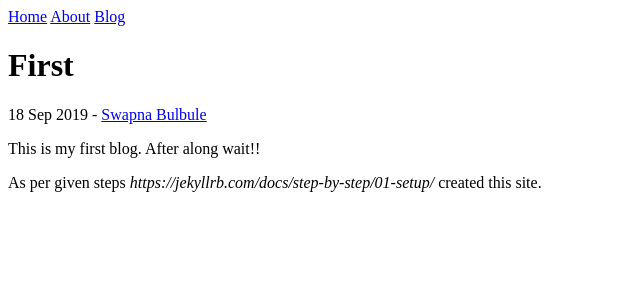
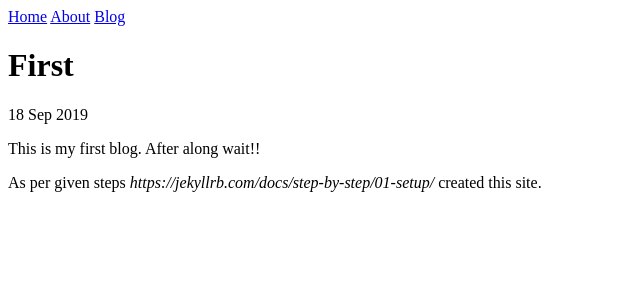
Before and after one commit to swapnabulbule/swapnabulbule.gihub.io, a Jekyll site: the page built from _posts/2019-09-18-first.md, in a window 1280 px wide. Shown: the top 300 px of the page, without its empty margins (0-640 px from the left). Built offline with Jekyll 4.4.1, drawn with Linux system fonts in a browser that asks for light colours; part of the change alters nothing that is shown.

Commit message:
- Modified config file as live site was not updated

```diff
--- a/_config.yml
+++ b/_config.yml
@@ -1,23 +1,16 @@
-collections:
-      authors:
-              output: true
-defaults:
-      - scope:
-          path: ""
-          type: "authors"
-          values:
-          layout: "author"
-      - scope:
-          path: ""
-          type: "posts"
-          values:
-          layout: "post"
-      - scope:
-          path: ""
-          values:
-          layout: "default"
+# Site Settings
+title: Start Jekyll
+email: swapnabulbule@gmail.com
+description: >
+ A guide to getting started with Jekyll.
+baseurl: ''
+url: 'https://swapnabulbule.github.io'
+#twitter_username: taniarascia
+github_username: swapnabulbule
 
-plugins:
-      - jekyll-feed
-      - jekyll-sitemap
-      - jekyll-seo-tag
+# Build Settings
+sass:
+ sass_dir: _sass
+include: ['_pages']
+kramdown:
+ input: GFM
```
